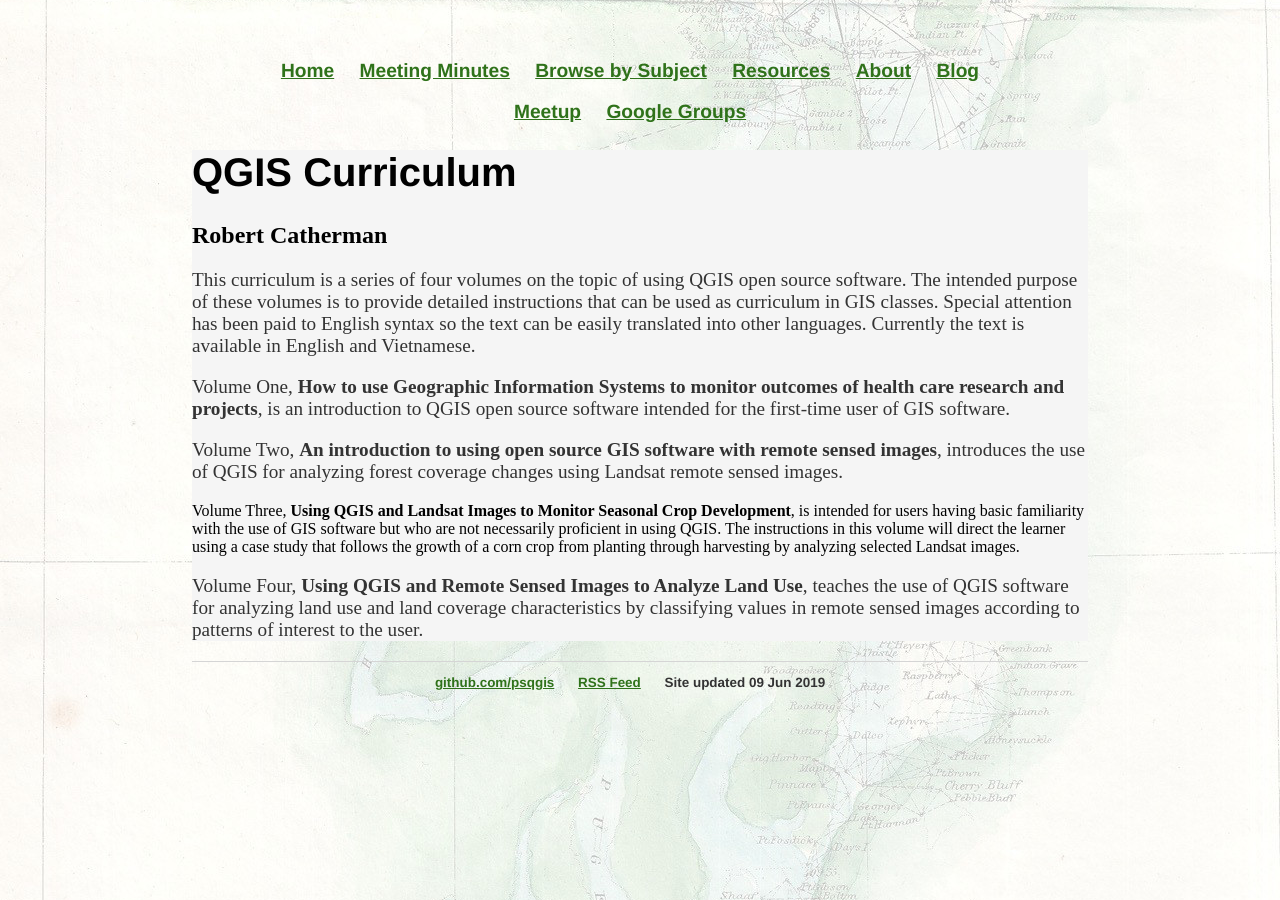
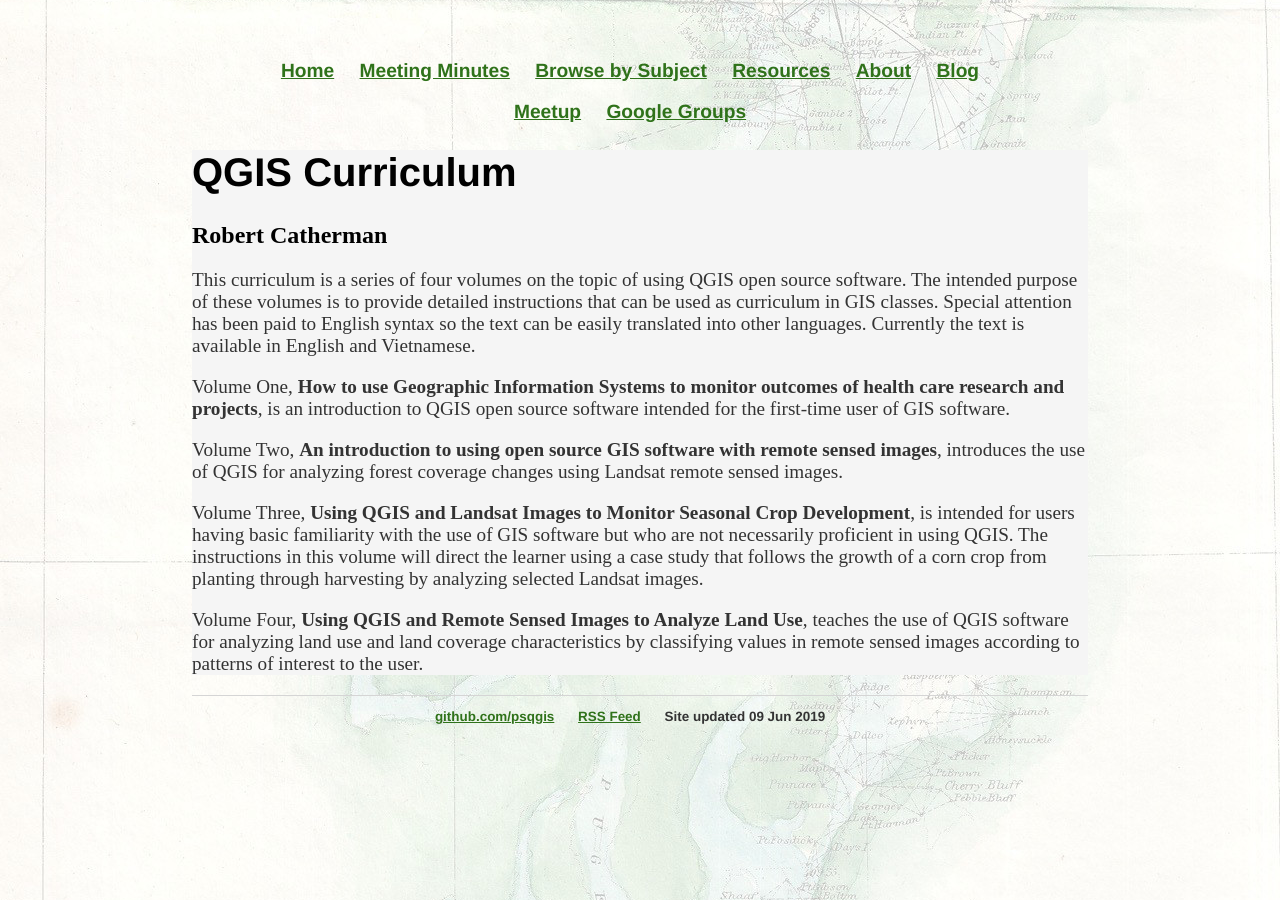
Before and after one commit to psqgis/psqgis.github.io, a Jekyll site: the page built from curriculum.html, in a window 1280 px wide. Built offline with Jekyll 4.4.1, drawn with Linux system fonts in a browser that asks for light colours.

Commit message:
Fix p tags

```diff
--- a/curriculum.html
+++ b/curriculum.html
@@ -7,7 +7,7 @@
   <h2> Robert Catherman</h2>
 	<p>This curriculum is a series of four volumes on the topic of using QGIS open source software. The intended purpose of these volumes is to provide detailed instructions that can be used as curriculum in GIS classes. Special attention has been paid to English syntax so the text can be easily translated into other languages. Currently the text is available in English and Vietnamese.</p>
 	<p>Volume One, <strong>How to use Geographic Information Systems to monitor outcomes of health care research and projects</strong>, is an introduction to QGIS open source software intended for the first-time user of GIS software.</p>
-	<p>Volume Two, <strong>An introduction to using open source GIS software with remote sensed images</strong>, introduces the use of QGIS for analyzing forest coverage changes using Landsat remote sensed images.<p>
-	</p>Volume Three, <strong>Using QGIS and Landsat Images to Monitor Seasonal Crop Development</strong>, is intended for users having basic familiarity with the use of GIS software but who are not necessarily proficient in using QGIS. The instructions in this volume will direct the learner using a case study that follows the growth of a corn crop from planting through harvesting by analyzing selected Landsat images.</p>
+	<p>Volume Two, <strong>An introduction to using open source GIS software with remote sensed images</strong>, introduces the use of QGIS for analyzing forest coverage changes using Landsat remote sensed images.</p>
+	<p>Volume Three, <strong>Using QGIS and Landsat Images to Monitor Seasonal Crop Development</strong>, is intended for users having basic familiarity with the use of GIS software but who are not necessarily proficient in using QGIS. The instructions in this volume will direct the learner using a case study that follows the growth of a corn crop from planting through harvesting by analyzing selected Landsat images.</p>
 	<p>Volume Four, <strong>Using QGIS and Remote Sensed Images to Analyze Land Use</strong>, teaches the use of QGIS software for analyzing land use and land coverage characteristics by classifying values in remote sensed images according to patterns of interest to the user.</p>
 </div><!-- /.blurb -->
```
